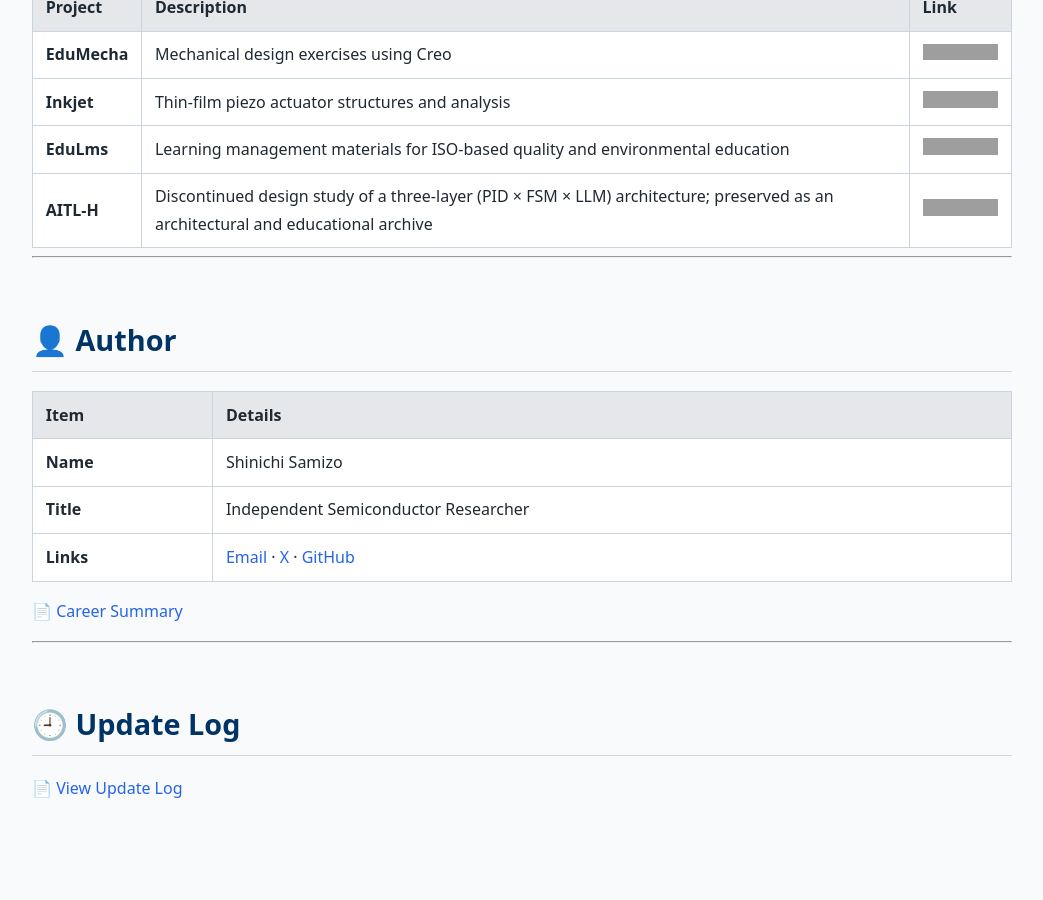
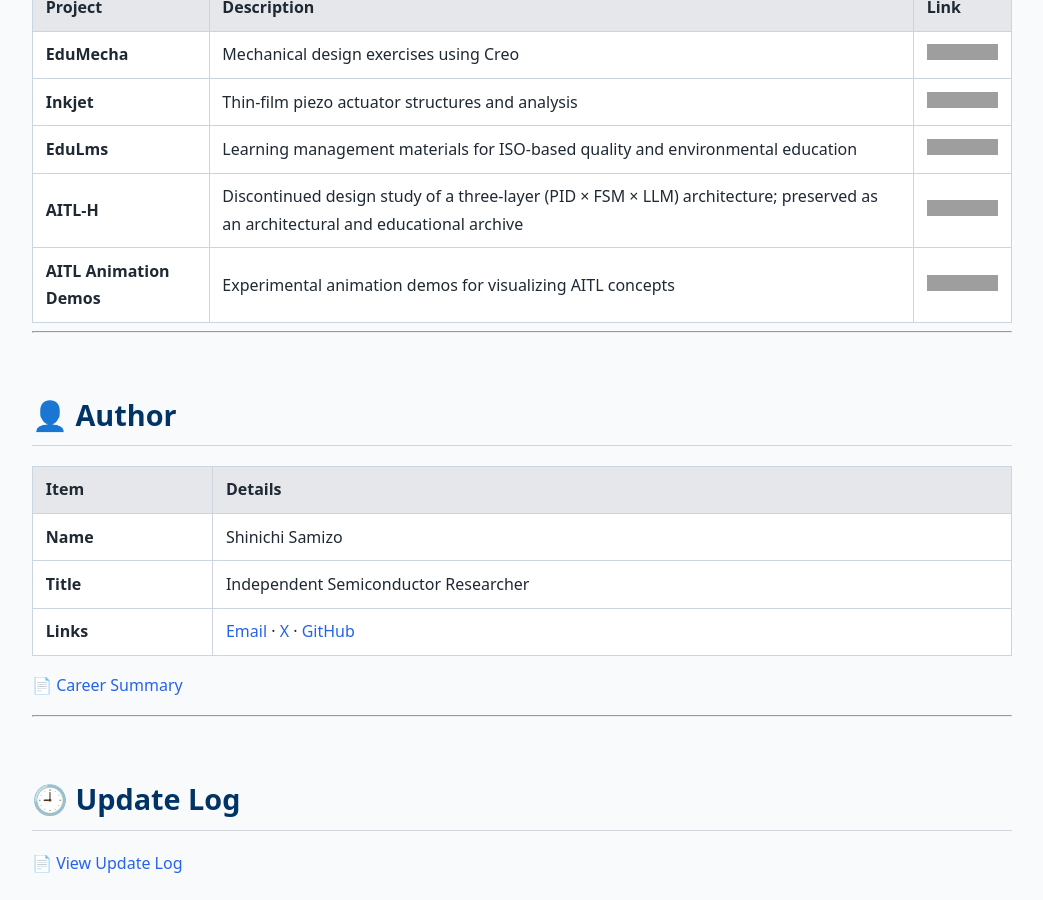
Before and after one commit to Samizo-AITL/Samizo-AITL.github.io, a Jekyll site: the page built from en/index.md, in a window 1280 px wide and 900 px high, scrolled down 5264 px. Shown: the whole window, without its empty margins (118-1161 px from the left). Built offline with Jekyll 4.4.1, drawn with Linux system fonts in a browser that asks for light colours; before the commit the page ends 6098 px from its top, so only the background shows below that; grey boxes are pictures that could not be loaded.

Commit message:
Update index.md

```diff
--- a/en/index.md
+++ b/en/index.md
@@ -211,6 +211,7 @@ Repositories that support, extend, or experimentally explore ideas introduced in
 | **Inkjet** | Thin-film piezo actuator structures and analysis | [![Site](https://img.shields.io/badge/View-Site-brightgreen?logo=github)](https://samizo-aitl.github.io/Inkjet/) |
 | **EduLms** | Learning management materials for ISO-based quality and environmental education | [![Site](https://img.shields.io/badge/View-Site-brightgreen?logo=github)](https://samizo-aitl.github.io/EduLms/) |
 | **AITL-H** | Discontinued design study of a three-layer (PID × FSM × LLM) architecture; preserved as an architectural and educational archive | [![Archive](https://img.shields.io/badge/View-Archive-lightgrey?logo=github)](https://samizo-aitl.github.io/AITL-H/) |
+| **AITL Animation Demos** | Experimental animation demos for visualizing AITL concepts | [![Site](https://img.shields.io/badge/View-Site-brightgreen?logo=github)](https://samizo-aitl.github.io/aitl-animation-demos/) |
 
 ---
 
```
